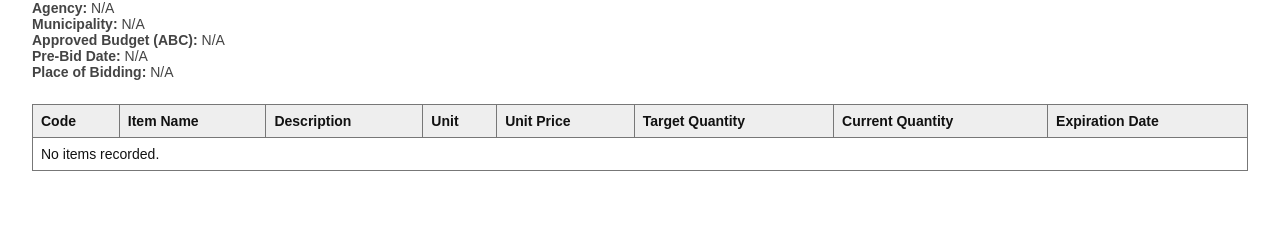
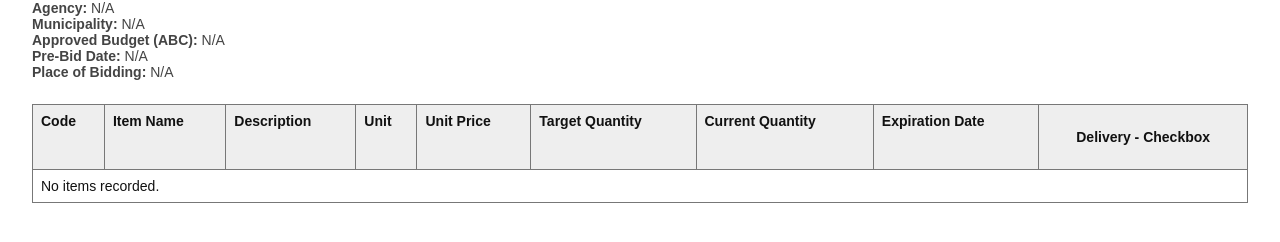
Before and after one commit to Sylphyyyy/final, a Flask app: template app/templates/inventory/print.html in a window 1280 px wide. Shown: the part 102-344 px from the top of the page. Run offline with Flask 3, Linux system fonts and the light colour scheme; the template is opened without the code that fills it, so the values that code supplies are empty; parts of the project's set-up code (start-up, migrations or seed data) failed here and were passed over.

Commit message:
Add Delivery - Checkbox column to print layout

```diff
--- a/app/templates/inventory/print.html
+++ b/app/templates/inventory/print.html
@@ -13,6 +13,7 @@
     table { border-collapse: collapse; width: 100%; }
     th, td { border: 1px solid #777; padding: 0.5rem; text-align: left; vertical-align: top; }
     th { background: #eee; }
+    th.delivery-checkbox, td.delivery-checkbox { min-width: 120px; padding-top: 1.5rem; padding-bottom: 1.5rem; text-align: center; }
     @media print {
       body { margin: 0; }
       .actions { display: none; }
@@ -46,6 +47,7 @@
         <th>Target Quantity</th>
         <th>Current Quantity</th>
         <th>Expiration Date</th>
+        <th class="delivery-checkbox">Delivery - Checkbox</th>
       </tr>
     </thead>
     <tbody>
@@ -59,9 +61,10 @@
         <td>{{ item.target_qty }}</td>
         <td>{{ item.current_qty }}</td>
         <td>{{ item.expiration_date.strftime('%b %d, %Y') if item.expiration_date else '—' }}</td>
+        <td class="delivery-checkbox"></td>
       </tr>
       {% else %}
-      <tr><td colspan="8">No items recorded.</td></tr>
+      <tr><td colspan="9">No items recorded.</td></tr>
       {% endfor %}
     </tbody>
   </table>
```
